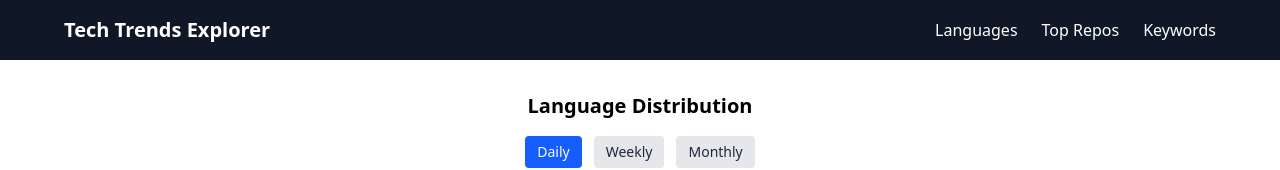
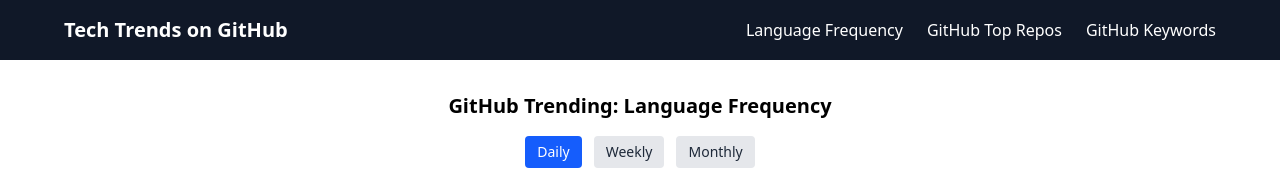
Before and after one commit to kkklausxyz/tech-trends-frontend, a React (Vite) app: page / in a window 1280 px wide. Shown: the top 170 px of the page. Built offline with nearby package versions, Linux system fonts and the light colour scheme; no server answers.

Commit message:
Update headers and labels for consistency; enhance KeywordCloud component with responsive height adjustment

```diff
--- a/src/components/Header.jsx
+++ b/src/components/Header.jsx
@@ -10,18 +10,18 @@
   return (
     <header className="bg-gray-900 text-white p-4">
       <div className="max-w-6xl mx-auto flex justify-between items-center">
-        <h1 className="text-xl font-bold">Tech Trends Explorer</h1>
+        <h1 className="text-xl font-bold">Tech Trends on GitHub</h1>
 
         {/* Desktop Nav */}
         <nav className="hidden md:flex space-x-6">
           <Link to="/" className="hover:underline">
-            Languages
+            Language Frequency
           </Link>
           <Link to="/popular" className="hover:underline">
-            Top Repos
+            GitHub Top Repos
           </Link>
           <Link to="/keywords" className="hover:underline">
-            Keywords
+            GitHub Keywords
           </Link>
         </nav>
 
--- a/src/components/KeywordCloud.jsx
+++ b/src/components/KeywordCloud.jsx
@@ -1,23 +1,35 @@
+import { useEffect, useState } from "react";
 import { TagCloud } from "react-tagcloud";
-import { scaleValues } from "../utils/scale";
 
 const KeywordCloud = ({ data = [] }) => {
-  const scaled = scaleValues(data, "weight");
+  const [height, setHeight] = useState(getHeight());
 
-  const formattedData = scaled.map((item) => ({
+  function getHeight() {
+    const h = window.innerHeight;
+    if (h < 600) return 240;
+    if (h < 900) return 300;
+    return 400;
+  }
+
+  useEffect(() => {
+    const handleResize = () => setHeight(getHeight());
+    window.addEventListener("resize", handleResize);
+    return () => window.removeEventListener("resize", handleResize);
+  }, []);
+
+  const formatted = data.map((item) => ({
     value: item.keyword,
-    count: item.scaledValue,
+    count: item.weight,
   }));
 
   return (
-    <div className="flex justify-center items-center h-[70vh]">
-      <div className="w-full max-w-3xl">
+    <div className="flex justify-center items-center min-h-[60vh] sm:min-h-[70vh]">
+      <div style={{ width: "100%", maxWidth: "800px", height }}>
         <TagCloud
-          minSize={28}
-          maxSize={80}
-          tags={formattedData}
-          className="simple-cloud"
-          colorOptions={{ luminosity: "bright" }}
+          minSize={16}
+          maxSize={50}
+          tags={formatted}
+          className="w-full h-full text-center"
         />
       </div>
     </div>
--- a/src/pages/KeywordPage.jsx
+++ b/src/pages/KeywordPage.jsx
@@ -28,7 +28,7 @@
 
   return (
     <div className="p-4">
-      <h2 className="text-xl font-bold text-center mb-4">Keyword Cloud</h2>
+      <h2 className="text-xl font-bold text-center mb-4">GitHub Keywords</h2>
 
       <div className="flex justify-center space-x-2 mb-6">
         {periods.map((p) => (
--- a/src/pages/LanguagePage.jsx
+++ b/src/pages/LanguagePage.jsx
@@ -34,7 +34,7 @@
   return (
     <div className="p-4">
       <h2 className="text-xl font-bold mb-4 text-center">
-        Language Distribution
+        GitHub Trending: Language Frequency
       </h2>
 
       <div className="flex justify-center space-x-3 mb-6">
--- a/src/pages/PopularPage.jsx
+++ b/src/pages/PopularPage.jsx
@@ -30,9 +30,7 @@
 
   return (
     <div className="p-4">
-      <h2 className="text-xl font-bold mb-4 text-center">
-        Top Starred Repositories
-      </h2>
+      <h2 className="text-xl font-bold mb-4 text-center">GitHub Top Repos</h2>
 
       <div className="flex justify-center space-x-4 mb-6">
         {periods.map((p) => (
```
